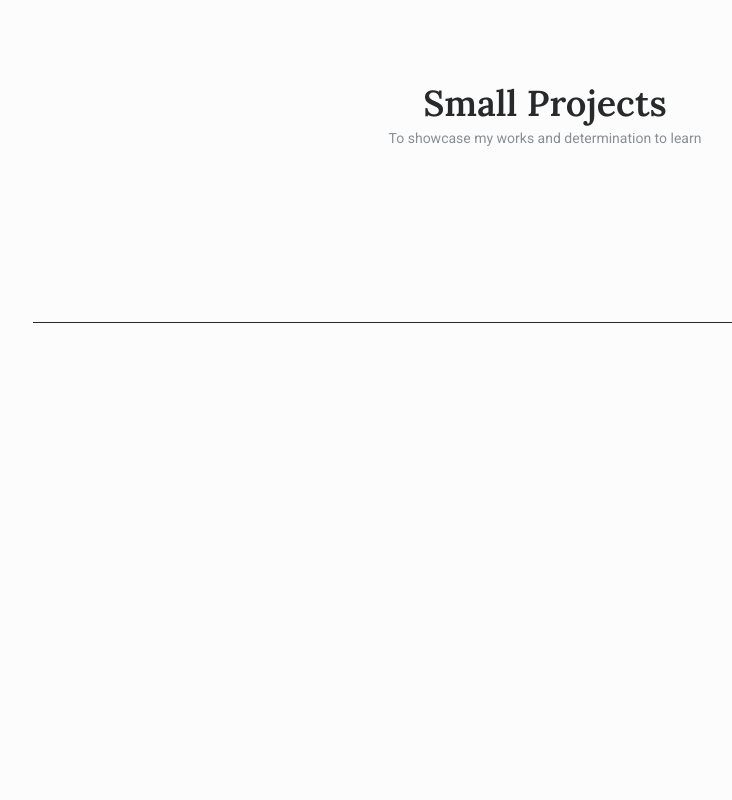
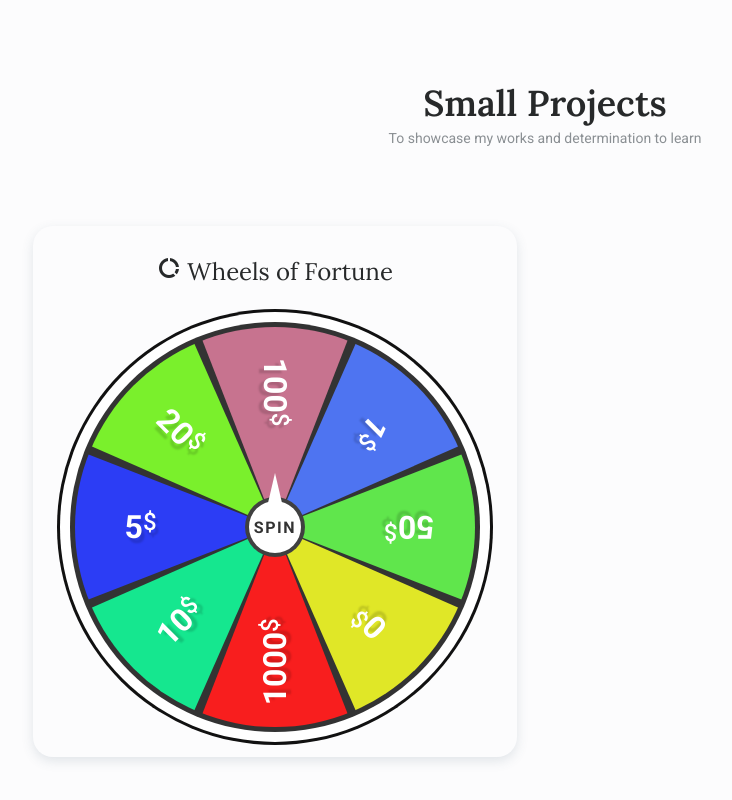
Before and after one commit to rulkimi/portfolio-vue, a Vue app: page / in a window 1280 px wide. Shown: the part 3358-4158 px from the top of the page, without its empty margins (95-827 px from the left). Before the commit the page ends 3681 px from the top, so only its background shows below. Built offline with nearby package versions, Linux system fonts and the light colour scheme.

Commit message:
added wheels of fortune in small projects

```diff
--- /dev/null
+++ b/src/components/WheelsOfFortune.vue
@@ -0,0 +1,78 @@
+<template>
+  <div class="wheels">
+    <div class="spin-button" @click="spinTheWheel" :disabled="isSpinning">Spin</div>
+    <div class="wheel" ref="wheel">
+      <div v-for="(segment, index) in wheelSegments" :key="index" class="number" :style="{ '--i': index + 1, '--clr': segment.color }">
+        <span>{{ segment.value }}</span>
+      </div>
+    </div>
+  </div>
+</template>
+
+<script>
+export default {
+  name: 'WheelsOfFortune',
+  data() {
+    return {
+      isSpinning: false,
+      wheelSegments: [
+        { value: "100", color: "#c7738f" },
+        { value: "1", color: "#4e74f1" },
+        { value: "50", color: "#60e64c" },
+        { value: "0", color: "#e0e727" },
+        { value: "1000", color: "#f81e1e" },
+        { value: "10", color: "#15e78f" },
+        { value: "5", color: "#2c3df5" },
+        { value: "20", color: "#7af02c" },
+      ],
+      winningSegments: [
+        { i: 1, prize: "100" },
+        { i: 2, prize: "1" },
+        { i: 3, prize: "50" },
+        { i: 4, prize: "0"},
+        { i: 5, prize: "1000"},
+        { i: 6, prize: "10"},
+        { i: 7, prize: "5"},
+        { i: 8, prize: "20"},
+      ]
+    }
+  },
+  methods: {
+    spinTheWheel() {
+      if (this.isSpinning) return;
+
+      this.isSpinning = true;
+      const wheel = this.$refs.wheel;
+
+      // Calculate the final rotation angle
+      const finalRotation = 360 * 10 + Math.ceil(Math.random() * 3600); // Assuming 10 full rotations
+
+      // Apply the rotation to the wheel
+      wheel.style.transition = 'transform 5s ease-in-out';
+      wheel.style.transform = `rotate(${finalRotation}deg)`;
+
+      // After the wheel stops spinning (5 seconds), check the winning segment
+      setTimeout(() => {
+        // Normalize the angle to a value between 0 and 360
+        const normalizedAngle = finalRotation % 360;
+
+        // Check if the wheel landed on a winning segment
+        const winningSegment = this.winningSegments.find(segment => {
+          const segmentAngle = (segment.i - 1) * 45;
+          return normalizedAngle >= segmentAngle && normalizedAngle < segmentAngle + 45;
+        });
+
+        // Show an alert with the result
+        if (winningSegment) {
+          alert("Congrats, you won " + winningSegment.prize + "!");
+        } else {
+          alert("Sorry, try again!");
+        }
+
+        // Re-enable the spin button
+        this.isSpinning = false;
+      }, 5000);
+    }
+  }
+}
+</script>
--- a/src/components/sections/SmallProjects.vue
+++ b/src/components/sections/SmallProjects.vue
@@ -1,15 +1,29 @@
 <template>
   <PageSection type="small-projects" title="Small Projects" subtitle="To showcase my works and determination to learn">
-
+    <div v-for="project in projects" :key="project.title" class="small-projects__content">
+      <h3 class="small-projects__title">
+        <i :class="project.icon"></i> {{ project.title }}
+      </h3>
+      <component :is="project.component" />
+    </div>
   </PageSection>
 </template>
 
 <script>
 import PageSection from '../templates/PageSection.vue';
+import WheelsOfFortune from '../WheelsOfFortune.vue';
 
 export default {
   components: {
-    PageSection
-  }
-}
+    PageSection,
+    WheelsOfFortune
+  },
+  data() {
+    return {
+      projects: [
+        { title: 'Wheels of Fortune', icon: 'ri-donut-chart-fill', component: 'wheels-of-fortune' }
+      ],
+    };
+  },
+};
 </script>
```
